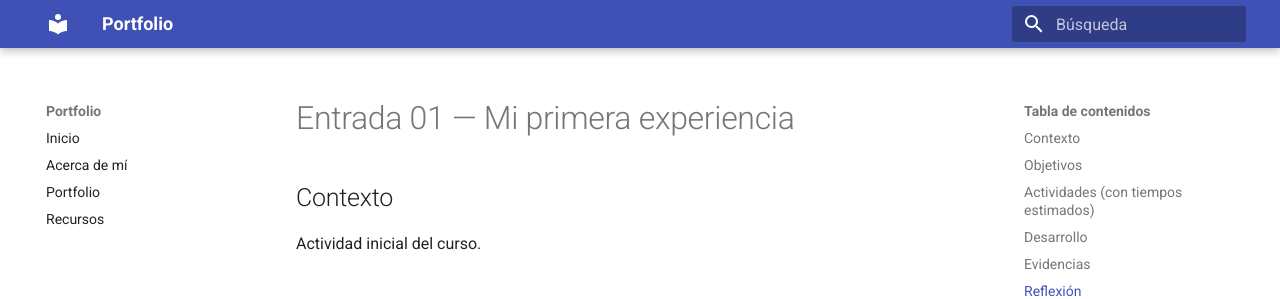
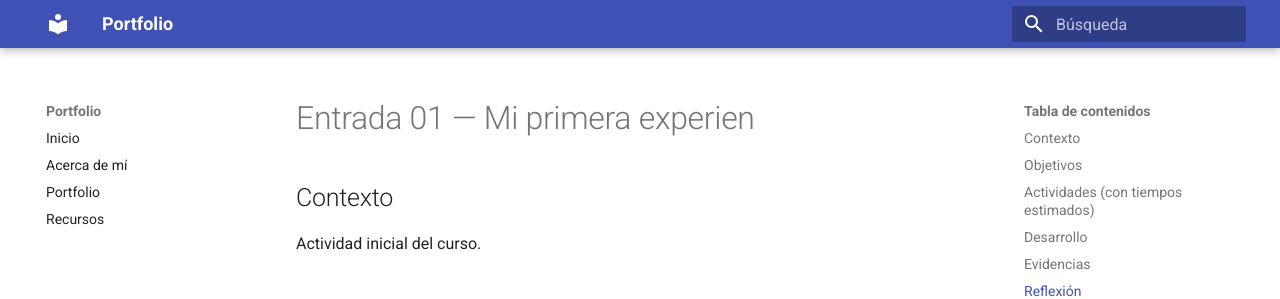
Before and after one commit to ignacioVillarreal2003/ia-portafolio, an MkDocs documentation site: the page built from docs/portfolio/01-primera-entrada.md, in a window 1280 px wide and 941 px high. Shown: the top 299 px of the window. Built offline with MkDocs 1.6.1 and Material for MkDocs 9.7.7, drawn with Linux system fonts in a browser that asks for light colours.

Commit message:
Update 01-primera-entrada.md

```diff
--- a/docs/portfolio/01-primera-entrada.md
+++ b/docs/portfolio/01-primera-entrada.md
@@ -3,7 +3,7 @@
 date: 2025-01-01
 ---
 
-# Entrada 01 — Mi primera experiencia
+# Entrada 01 — Mi primera experien
 
 ## Contexto
 Actividad inicial del curso.
```
